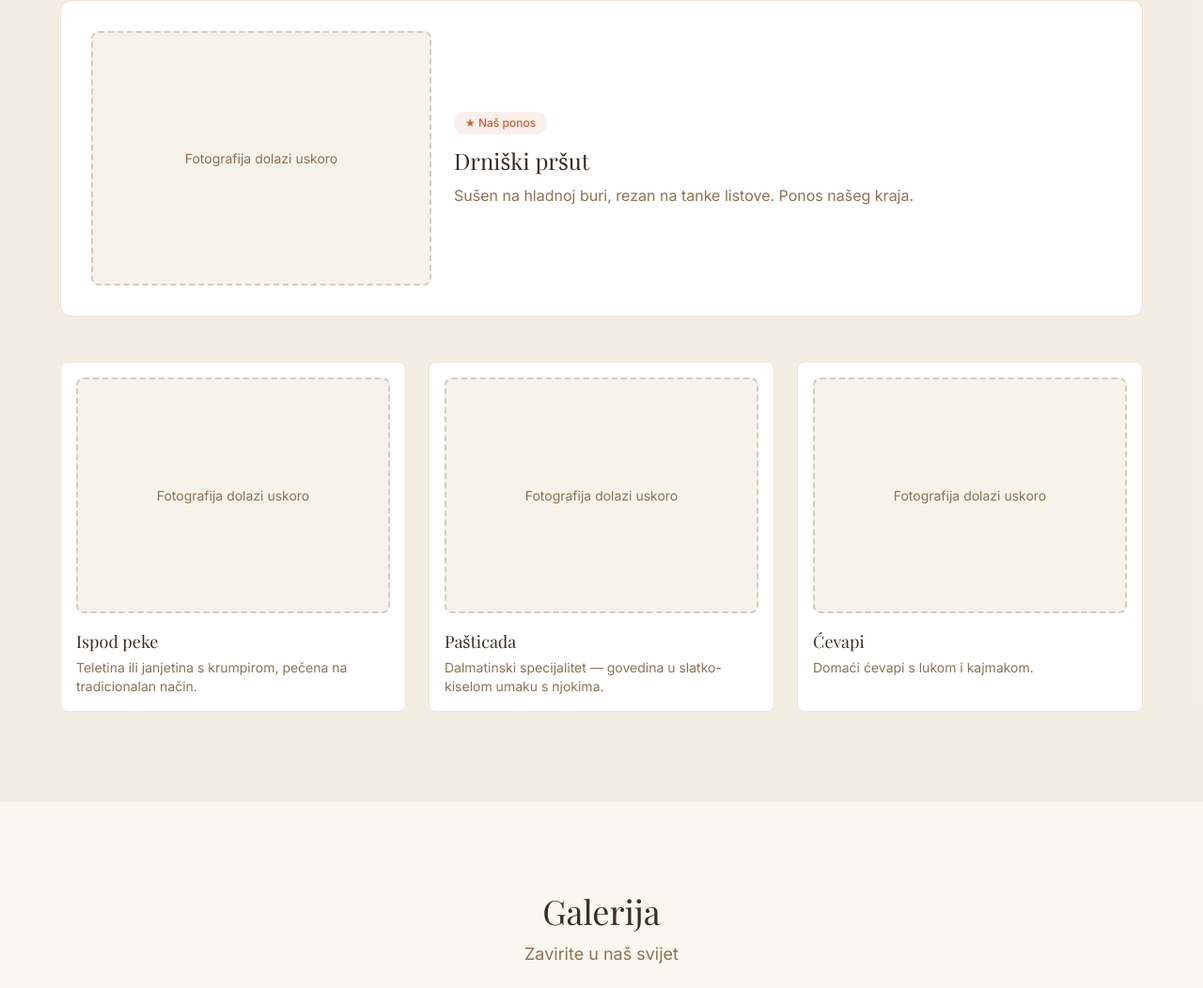
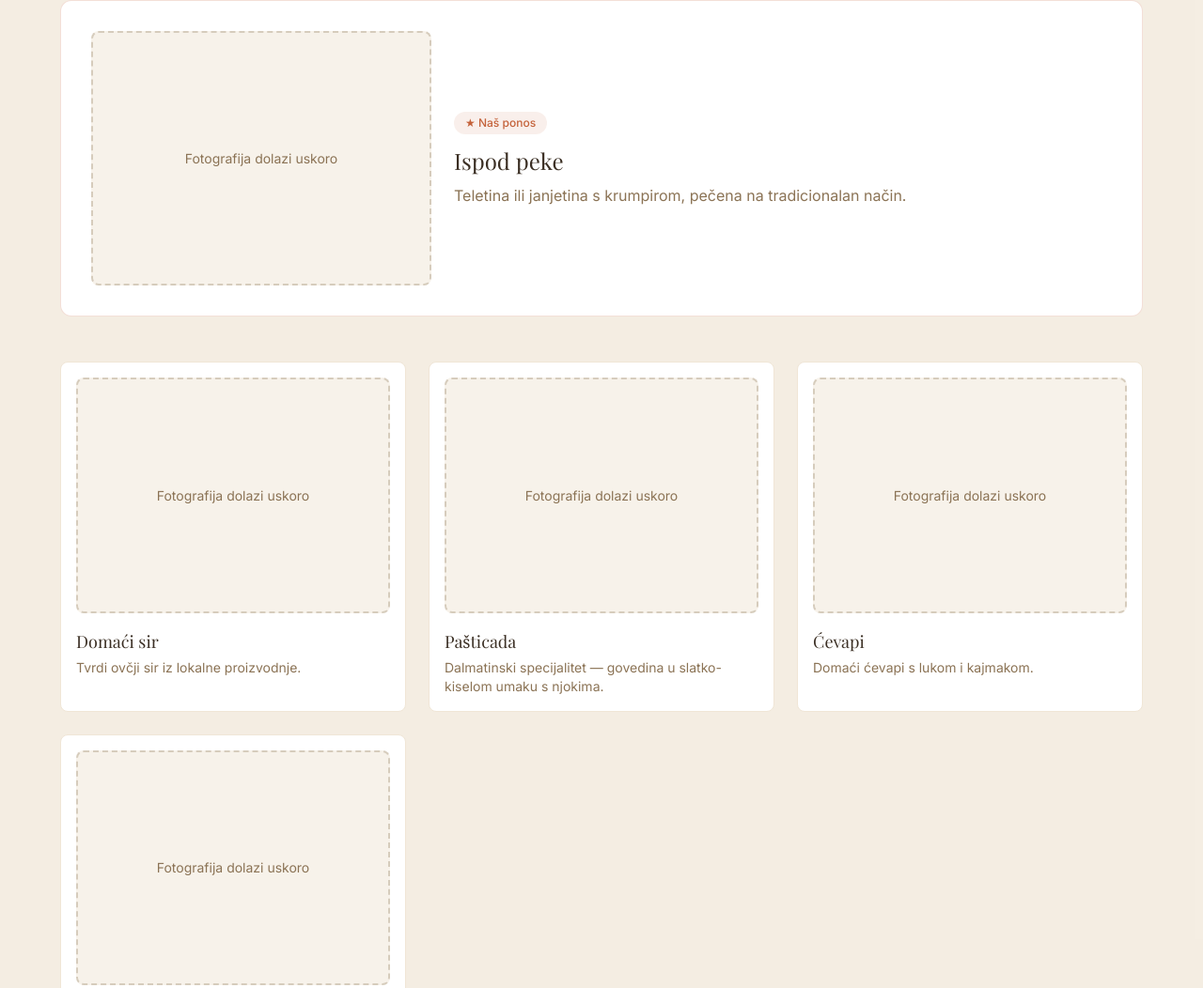
Before and after one commit to marko-g-dev/buffetkodbaje, a website built with Vite: page index.html in a window 1280 px wide. Shown: the part 1541-2593 px from the top of the page at 94% size. Built offline with nearby package versions, Linux system fonts and the light colour scheme.

Commit message:
Language changes and fixes

```diff
--- a/index.html
+++ b/index.html
@@ -176,50 +176,25 @@
         </p>
       </div>
 
-      <!-- Featured: Pršut -->
-      <div class="reveal mb-12 bg-white rounded-xl p-6 md:p-8 border border-terracotta/20 flex flex-col md:flex-row gap-6 items-center">
+      <!-- Featured: Pršut (rendered dynamically by menu.js) -->
+      <div data-menu-featured class="reveal mb-12 bg-white rounded-xl p-6 md:p-8 border border-terracotta/20 flex flex-col md:flex-row gap-6 items-center">
         <div class="w-full md:w-1/3 aspect-[4/3] img-placeholder">
           <span data-i18n="placeholder.image">Fotografija dolazi uskoro</span>
         </div>
         <div class="flex-1">
-          <span class="inline-block px-3 py-1 bg-terracotta/10 text-terracotta text-xs font-medium rounded-full mb-3">
+          <span class="inline-block px-3 py-1 bg-terracotta/10 text-terracotta text-xs font-medium rounded-full mb-3" data-i18n="menu.featured_badge">
             ★ Naš ponos
           </span>
-          <h3 class="font-heading text-2xl text-brown mb-2">Drniški pršut</h3>
-          <p class="text-brown-muted leading-relaxed" data-i18n="menu.prsut_desc">
+          <h3 class="font-heading text-2xl text-brown mb-2" data-featured-name>Drniški pršut</h3>
+          <p class="text-brown-muted leading-relaxed" data-featured-desc>
             Sušen na hladnoj buri, rezan na tanke listove. Ponos našeg kraja.
           </p>
         </div>
       </div>
 
-      <!-- Menu grid -->
-      <div class="grid grid-cols-1 sm:grid-cols-2 lg:grid-cols-3 gap-6">
-        <!-- Card: Peka -->
-        <div class="menu-card reveal reveal-delay-1">
-          <div class="aspect-[4/3] img-placeholder mb-4">
-            <span data-i18n="placeholder.image">Fotografija dolazi uskoro</span>
-          </div>
-          <h3 class="font-heading text-lg text-brown mb-1">Ispod peke</h3>
-          <p class="text-brown-muted text-sm">Teletina ili janjetina s krumpirom, pečena na tradicionalan način.</p>
-        </div>
-
-        <!-- Card: Pašticada -->
-        <div class="menu-card reveal reveal-delay-2">
-          <div class="aspect-[4/3] img-placeholder mb-4">
-            <span data-i18n="placeholder.image">Fotografija dolazi uskoro</span>
-          </div>
-          <h3 class="font-heading text-lg text-brown mb-1">Pašticada</h3>
-          <p class="text-brown-muted text-sm">Dalmatinski specijalitet — govedina u slatko-kiselom umaku s njokima.</p>
-        </div>
-
-        <!-- Card: Ćevapi -->
-        <div class="menu-card reveal reveal-delay-3">
-          <div class="aspect-[4/3] img-placeholder mb-4">
-            <span data-i18n="placeholder.image">Fotografija dolazi uskoro</span>
-          </div>
-          <h3 class="font-heading text-lg text-brown mb-1">Ćevapi</h3>
-          <p class="text-brown-muted text-sm">Domaći ćevapi s lukom i kajmakom.</p>
-        </div>
+      <!-- Menu grid (rendered dynamically by menu.js) -->
+      <div data-menu-grid class="grid grid-cols-1 sm:grid-cols-2 lg:grid-cols-3 gap-6">
+        <!-- Cards injected by src/js/menu.js -->
       </div>
     </div>
   </section>
--- a/src/data/content.json
+++ b/src/data/content.json
@@ -44,6 +44,10 @@
     "hr": "Najbolje od domaće kuhinje",
     "en": "The best of homemade cuisine"
   },
+  "menu.featured_badge": {
+    "hr": "★ Naš ponos",
+    "en": "★ Our pride"
+  },
   "gallery.title": {
     "hr": "Galerija",
     "en": "Gallery"
--- a/src/js/i18n.js
+++ b/src/js/i18n.js
@@ -2,6 +2,9 @@
  * i18n — Language toggle module
  * Swaps all text content based on data-i18n attributes.
  * Stores preference in localStorage.
+ *
+ * Uses a callback system (onLangChange) so other modules can react
+ * to language changes without circular imports.
  */
 
 import content from '../data/content.json';
@@ -12,6 +15,17 @@
 
 let currentLang = DEFAULT_LANG;
 
+/** Registered callbacks that fire when language changes */
+const langChangeCallbacks = [];
+
+/**
+ * Register a callback to run whenever the language changes.
+ * Called with the new language code ('hr' or 'en').
+ */
+export function onLangChange(callback) {
+  langChangeCallbacks.push(callback);
+}
+
 /**
  * Get saved language or detect from browser
  */
@@ -19,7 +33,6 @@
   const saved = localStorage.getItem(STORAGE_KEY);
   if (saved && SUPPORTED.includes(saved)) return saved;
 
-  // Try to detect from browser
   const browserLang = navigator.language?.slice(0, 2);
   if (browserLang === 'hr') return 'hr';
 
@@ -37,7 +50,6 @@
     const translation = content[key];
 
     if (translation && translation[lang]) {
-      // Check if it's an input placeholder
       if (el.tagName === 'INPUT' && el.hasAttribute('placeholder')) {
         el.placeholder = translation[lang];
       } else {
@@ -46,10 +58,8 @@
     }
   });
 
-  // Update HTML lang attribute
   document.documentElement.lang = lang;
 
-  // Update meta tags
   const metaDesc = document.querySelector('meta[name="description"]');
   if (metaDesc && content['meta.description']) {
     metaDesc.content = content['meta.description'][lang];
@@ -69,6 +79,9 @@
   localStorage.setItem(STORAGE_KEY, currentLang);
   applyTranslations(currentLang);
   updateToggleButton();
+
+  // Notify all registered listeners
+  langChangeCallbacks.forEach((cb) => cb(currentLang));
 }
 
 /**
@@ -99,9 +112,8 @@
   applyTranslations(currentLang);
   updateToggleButton();
 
-  // Bind toggle button
-  const btn = document.querySelector('[data-lang-toggle]');
-  if (btn) {
+  // Bind toggle buttons (there are two — desktop and mobile nav)
+  document.querySelectorAll('[data-lang-toggle]').forEach((btn) => {
     btn.addEventListener('click', toggleLang);
-  }
+  });
 }
--- a/src/js/main.js
+++ b/src/js/main.js
@@ -7,13 +7,18 @@
 import { initI18n } from './i18n.js';
 import { initAnimations, initParallax } from './animations.js';
 import { initMapSimple } from './map.js';
+import { renderMenu, initMenuLangListener } from './menu.js';
 
 // Initialize everything when DOM is ready
 document.addEventListener('DOMContentLoaded', () => {
   // Language system
   initI18n();
 
-  // Scroll animations
+  // Render menu items from JSON data, then register for language changes
+  renderMenu();
+  initMenuLangListener();
+
+  // Scroll animations (after menu renders, so new elements get observed)
   initAnimations();
 
   // Hero parallax
--- /dev/null
+++ b/src/js/menu.js
@@ -0,0 +1,75 @@
+/**
+ * Menu — Renders menu items dynamically from menu.json
+ * Supports bilingual content. Listens for language changes via i18n callback.
+ */
+
+import menuData from '../data/menu.json';
+import { getLang, onLangChange } from './i18n.js';
+
+/**
+ * Render all menu cards into the grid
+ */
+export function renderMenu(lang) {
+  const grid = document.querySelector('[data-menu-grid]');
+  const featured = document.querySelector('[data-menu-featured]');
+  if (!grid) return;
+
+  lang = lang || getLang();
+
+  // Clear existing cards
+  grid.innerHTML = '';
+
+  menuData.categories.forEach((category) => {
+    category.items.forEach((item) => {
+      // Render featured item (pršut) into its dedicated container
+      if (item.featured && featured) {
+        renderFeaturedItem(featured, item, lang);
+        return;
+      }
+
+      const card = createMenuCard(item, lang);
+      grid.appendChild(card);
+    });
+  });
+}
+
+/**
+ * Create a single menu card element
+ */
+function createMenuCard(item, lang) {
+  const card = document.createElement('div');
+  card.className = 'menu-card reveal visible';
+  card.setAttribute('data-menu-item', item.id);
+
+  card.innerHTML = `
+    <div class="aspect-[4/3] img-placeholder mb-4">
+      <span>${lang === 'hr' ? 'Fotografija dolazi uskoro' : 'Photo coming soon'}</span>
+    </div>
+    <h3 class="font-heading text-lg text-brown mb-1">${item.name[lang]}</h3>
+    <p class="text-brown-muted text-sm">${item.description[lang]}</p>
+    ${item.price ? `<p class="text-terracotta font-medium mt-2">${item.price}</p>` : ''}
+  `;
+
+  return card;
+}
+
+/**
+ * Render the featured item (pršut) into its dedicated container
+ */
+function renderFeaturedItem(container, item, lang) {
+  const nameEl = container.querySelector('[data-featured-name]');
+  const descEl = container.querySelector('[data-featured-desc]');
+
+  if (nameEl) nameEl.textContent = item.name[lang];
+  if (descEl) descEl.textContent = item.description[lang];
+}
+
+/**
+ * Register for language changes.
+ * Called from main.js after both i18n and menu are initialized.
+ */
+export function initMenuLangListener() {
+  onLangChange((newLang) => {
+    renderMenu(newLang);
+  });
+}
```
Also changed, not shown: 1 other file.
